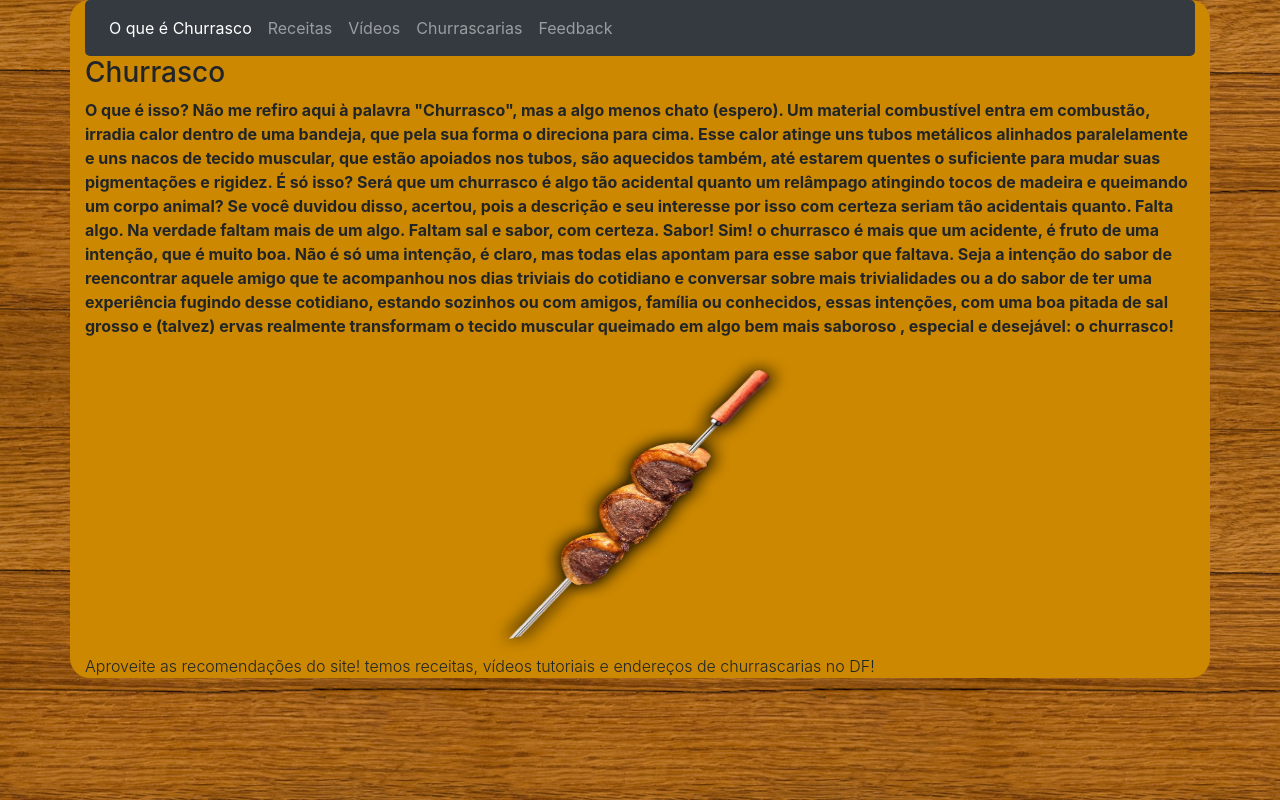
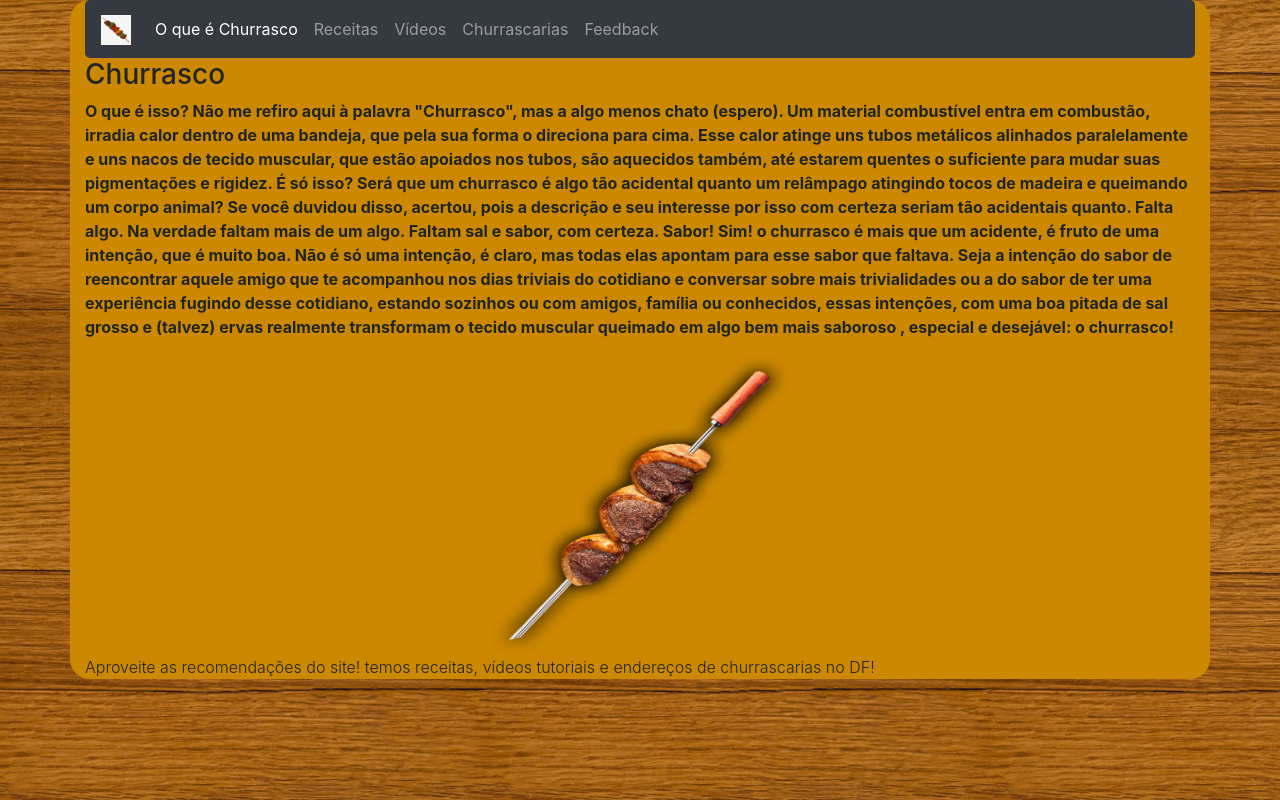
Before and after one commit to Sir-Crusher/churras, a plain HTML site: page index.html in a window 1280 px wide. Drawn offline with nearby package versions, Linux system fonts and the light colour scheme.

Commit message:
Update index.html

```diff
--- a/index.html
+++ b/index.html
@@ -18,6 +18,9 @@
  <button class="navbar-toggler" type="button" data-toggle="collapse" data-target="#collapsibleNavbar">
     <span class="navbar-toggler-icon"></span>
   </button>
+<a class="navbar-brand" href="#">
+    <img src="../imagens/bbq stick.png" width="30" height="30" alt="">
+  </a>
 <div class="collapse navbar-collapse" id="collapsibleNavbar">
   <ul class="navbar-nav">
     <li class="nav-item active">
```
